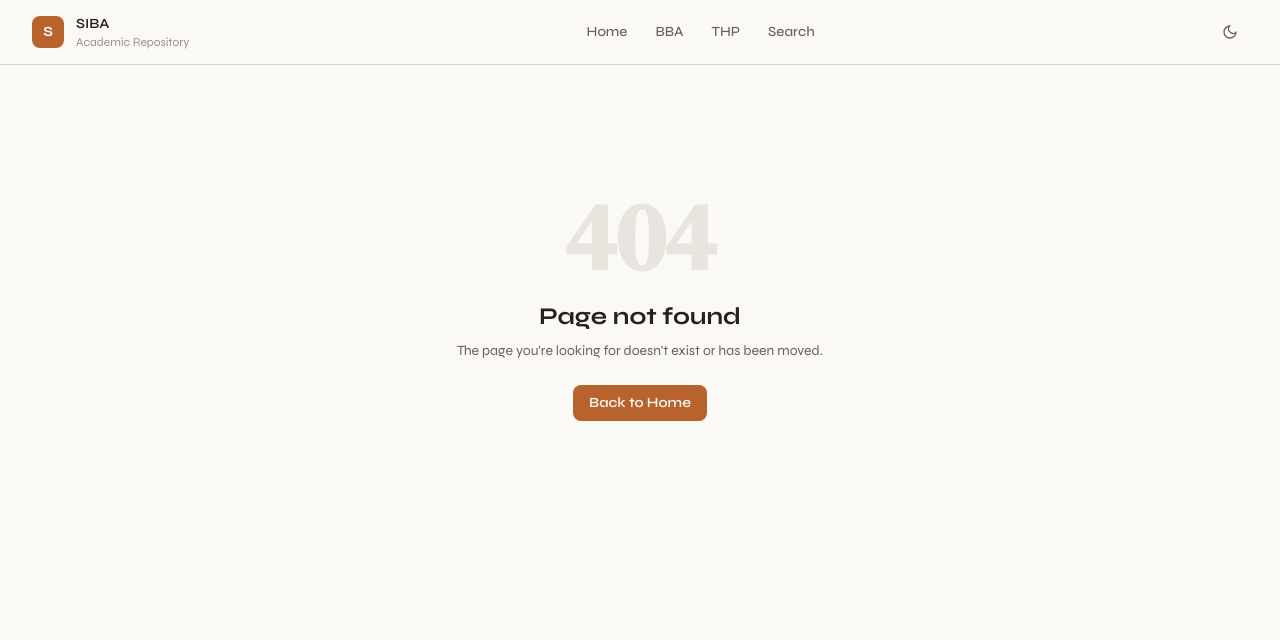
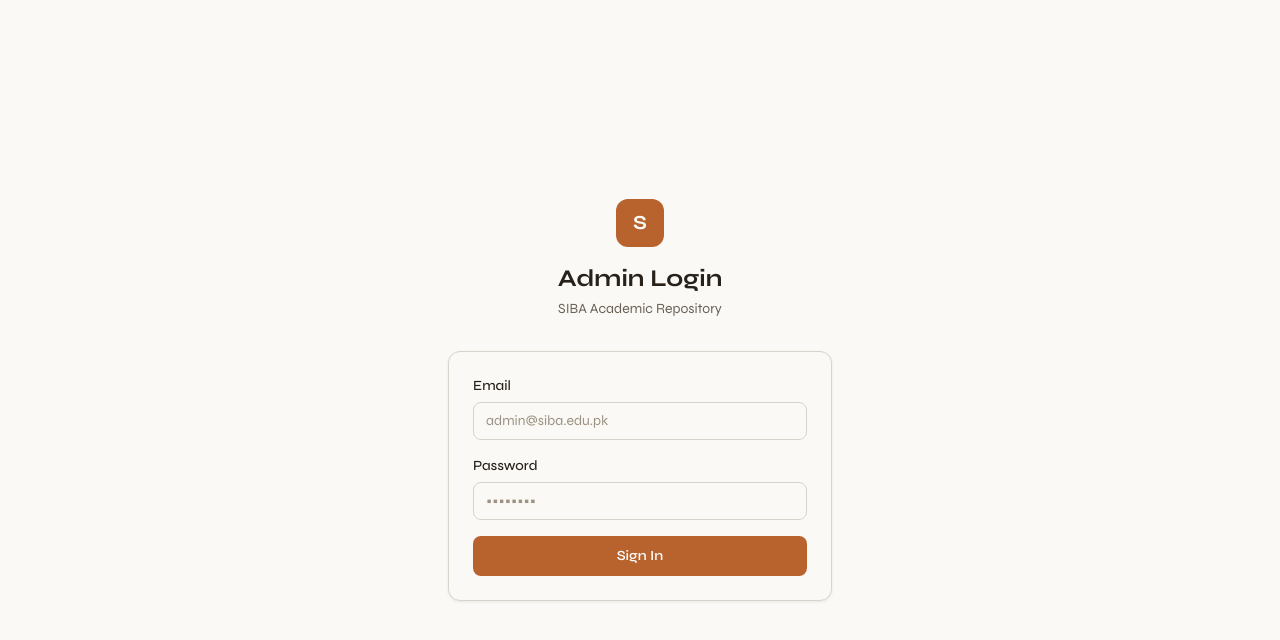
Before and after one commit to shafiquerajperbbaf23-cyber/siba-repo, a Next.js app: page /admin-login in a window 1280 px wide. Before the commit this address had no page. Shown: the top 640 px of the page. Built offline with nearby package versions, Linux system fonts and the light colour scheme.

Commit message:
Create page.tsx

```diff
--- /dev/null
+++ b/src/app/admin-login/page.tsx
@@ -0,0 +1,103 @@
+"use client";
+
+import { signIn } from "next-auth/react";
+import { useState, FormEvent } from "react";
+import { useRouter } from "next/navigation";
+
+export default function AdminLoginPage() {
+  const router = useRouter();
+  const [email, setEmail] = useState("");
+  const [password, setPassword] = useState("");
+  const [error, setError] = useState("");
+  const [loading, setLoading] = useState(false);
+
+  const handleSubmit = async (e: FormEvent) => {
+    e.preventDefault();
+    setLoading(true);
+    setError("");
+
+    const res = await signIn("credentials", {
+      email,
+      password,
+      redirect: false,
+    });
+
+    if (res?.error) {
+      setError("Invalid email or password.");
+      setLoading(false);
+    } else {
+      router.push("/admin/dashboard");
+    }
+  };
+
+  return (
+    <div
+      className="min-h-screen flex items-center justify-center"
+      style={{ backgroundColor: "var(--bg)" }}
+    >
+      <div className="w-full max-w-sm">
+        <div className="text-center mb-8">
+          <div
+            className="w-12 h-12 rounded-xl flex items-center justify-center text-xl font-bold mx-auto mb-4"
+            style={{ backgroundColor: "var(--accent)", color: "#faf9f6" }}
+          >
+            S
+          </div>
+          <h1 className="text-2xl font-bold" style={{ color: "var(--text)" }}>
+            Admin Login
+          </h1>
+          <p className="text-sm mt-1" style={{ color: "var(--text-muted)" }}>
+            SIBA Academic Repository
+          </p>
+        </div>
+
+        <form onSubmit={handleSubmit} className="card p-6 space-y-4">
+          {error && (
+            <div
+              className="text-sm px-3 py-2 rounded-lg"
+              style={{ backgroundColor: "#fef2f2", color: "#dc2626" }}
+            >
+              {error}
+            </div>
+          )}
+
+          <div>
+            <label className="block text-sm font-medium mb-1.5" style={{ color: "var(--text)" }}>
+              Email
+            </label>
+            <input
+              type="email"
+              value={email}
+              onChange={(e) => setEmail(e.target.value)}
+              className="input"
+              placeholder="admin@siba.edu.pk"
+              required
+            />
+          </div>
+
+          <div>
+            <label className="block text-sm font-medium mb-1.5" style={{ color: "var(--text)" }}>
+              Password
+            </label>
+            <input
+              type="password"
+              value={password}
+              onChange={(e) => setPassword(e.target.value)}
+              className="input"
+              placeholder="••••••••"
+              required
+            />
+          </div>
+
+          <button
+            type="submit"
+            disabled={loading}
+            className="btn-primary w-full justify-center py-2.5"
+          >
+            {loading ? "Signing in…" : "Sign In"}
+          </button>
+        </form>
+      </div>
+    </div>
+  );
+}
```
